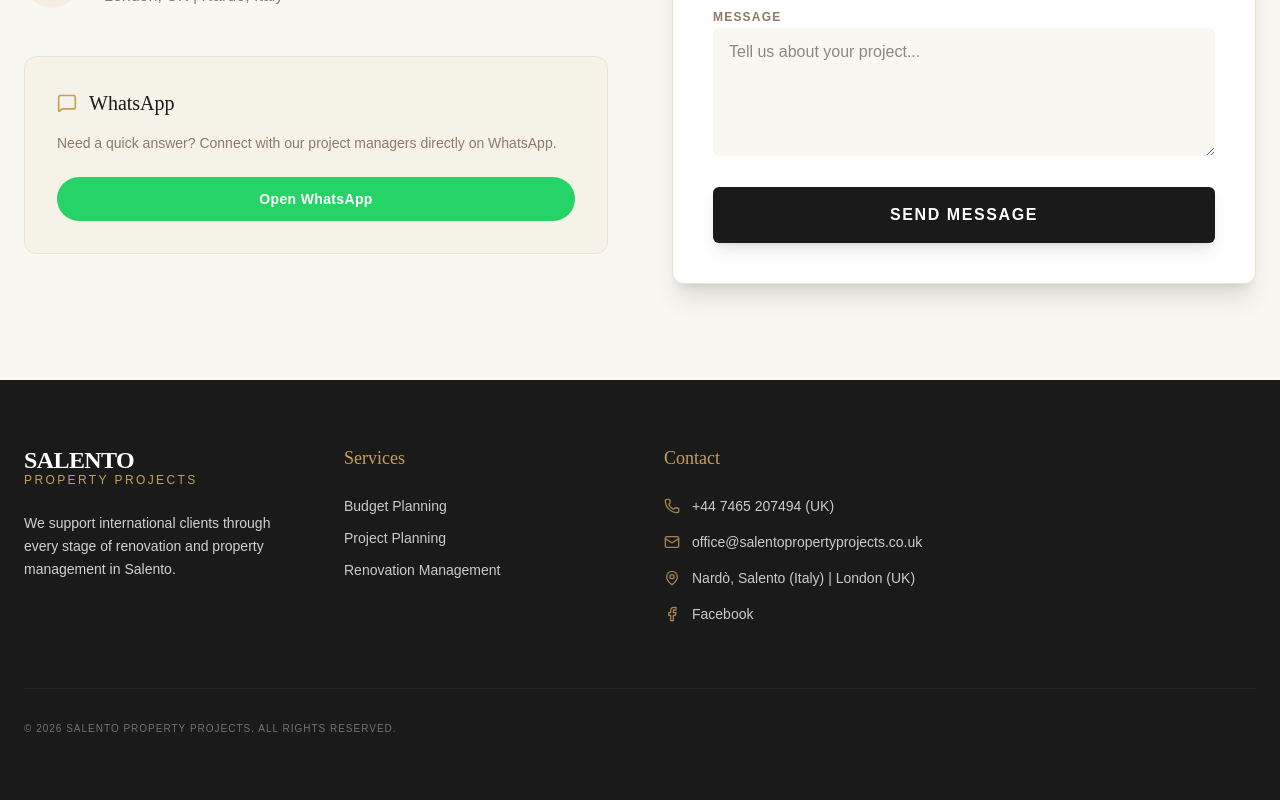
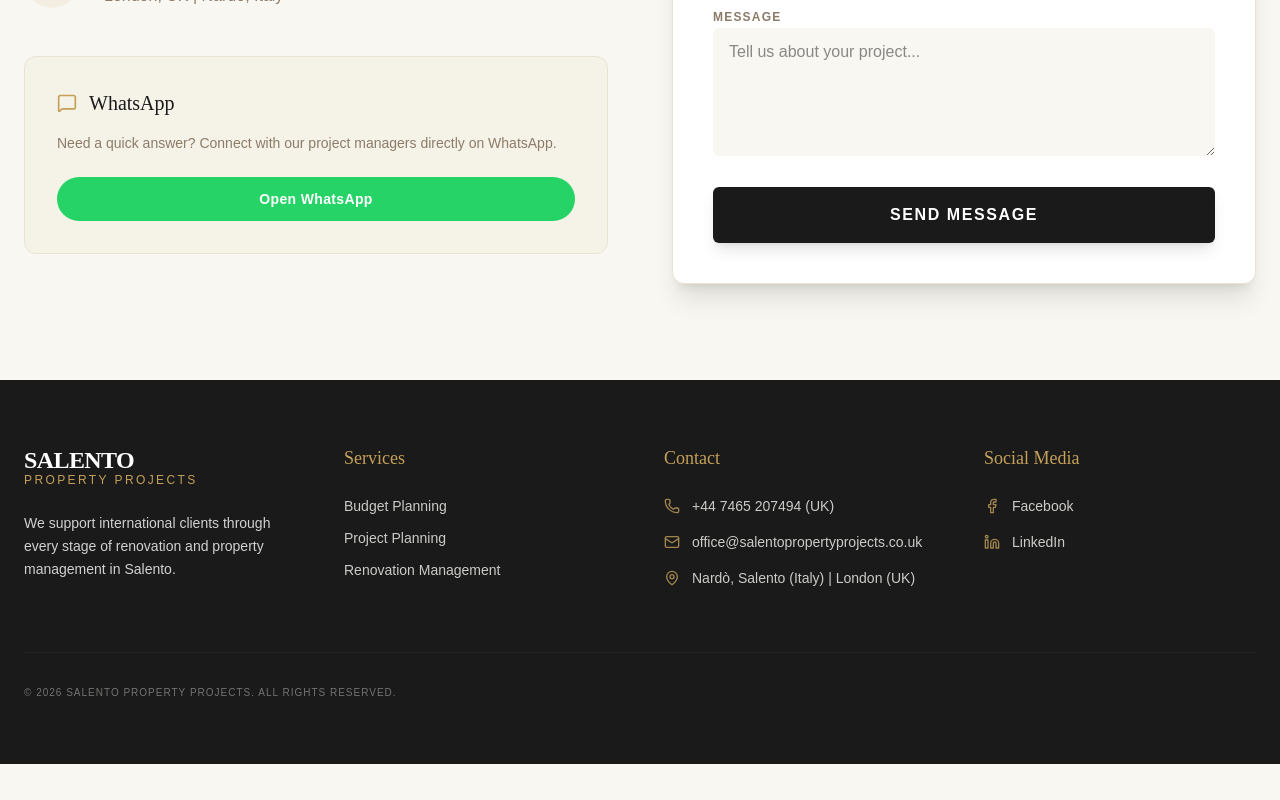
Before and after one commit to mazzuccowow-web/salento-property-projects, a React (Vite) app: page /contact in a window 1280 px wide. Shown: the part 580-1380 px from the top of the page. After the commit the page ends 1344 px from the top, so only its background shows below. Built offline with nearby package versions, Linux system fonts and the light colour scheme.

Commit message:
Update Footer.tsx

```diff
--- a/src/components/Footer.tsx
+++ b/src/components/Footer.tsx
@@ -5,7 +5,7 @@
 
 import { Link } from 'react-router-dom';
 import { useTranslation } from 'react-i18next';
-import { Mail, Phone, MapPin, Facebook } from 'lucide-react';
+import { Mail, Phone, MapPin, Facebook, Linkedin } from 'lucide-react';
 
 export default function Footer() {
   const { t } = useTranslation();
@@ -13,7 +13,9 @@ export default function Footer() {
   return (
     <footer className="bg-brand-black text-brand-beige py-16 px-6" id="main-footer">
       <div className="max-w-7xl mx-auto grid grid-cols-1 md:grid-cols-4 gap-12">
-        <div className="col-span-1 md:col-span-1">
+
+        {/* COLONNA 1: LOGO E DESCRIZIONE */}
+        <div className="col-span-1">
            <Link to="/" className="flex flex-col mb-6" id="footer-logo">
             <span className="text-2xl font-serif font-bold tracking-tight text-brand-white">
               SALENTO
@@ -22,12 +24,12 @@ export default function Footer() {
               Property Projects
             </span>
           </Link>
-          {/* Collegato alla nuova chiave corretta del footer */}
           <p className="text-sm text-brand-white opacity-80 leading-relaxed font-light">
             {t('footer.description')}
           </p>
         </div>
 
+        {/* COLONNA 2: SERVIZI */}
         <div>
           <h4 className="text-brand-gold font-serif text-lg mb-6">{t('nav.services')}</h4>
           <ul className="space-y-3 text-sm opacity-80 font-light">
@@ -37,6 +39,7 @@ export default function Footer() {
           </ul>
         </div>
 
+        {/* COLONNA 3: CONTATTI */}
         <div>
           <h4 className="text-brand-gold font-serif text-lg mb-6">{t('nav.contact')}</h4>
           <ul className="space-y-4 text-sm opacity-80 font-light">
@@ -52,6 +55,13 @@ export default function Footer() {
               <MapPin className="w-4 h-4 text-brand-gold" />
               <span>Nardò, Salento (Italy) | London (UK)</span>
             </li>
+          </ul>
+        </div>
+
+        {/* COLONNA 4: SOCIAL MEDIA */}
+        <div>
+          <h4 className="text-brand-gold font-serif text-lg mb-6">{t('footer.socialMedia')}</h4>
+          <ul className="space-y-4 text-sm opacity-80 font-light">
             <li className="flex items-center space-x-3">
               <Facebook className="w-4 h-4 text-brand-gold" />
               <a
@@ -62,9 +72,21 @@ export default function Footer() {
               >
                 Facebook
               </a>
-          </li>
+            </li>
+            <li className="flex items-center space-x-3">
+              <Linkedin className="w-4 h-4 text-brand-gold" />
+              <a
+                href="https://www.linkedin.com/company/salento-property-projects/?viewAsMember=true"
+                target="_blank"
+                rel="noopener noreferrer"
+                className="hover:text-brand-gold transition-colors"
+              >
+                LinkedIn
+              </a>
+            </li>
           </ul>
         </div>
+
       </div>
 
       <div className="max-w-7xl mx-auto border-t border-brand-beige/10 mt-16 pt-8 text-[10px] uppercase font-medium tracking-widest opacity-40 flex flex-col md:flex-row justify-between items-center space-y-4 md:space-y-0 text-center">
```
